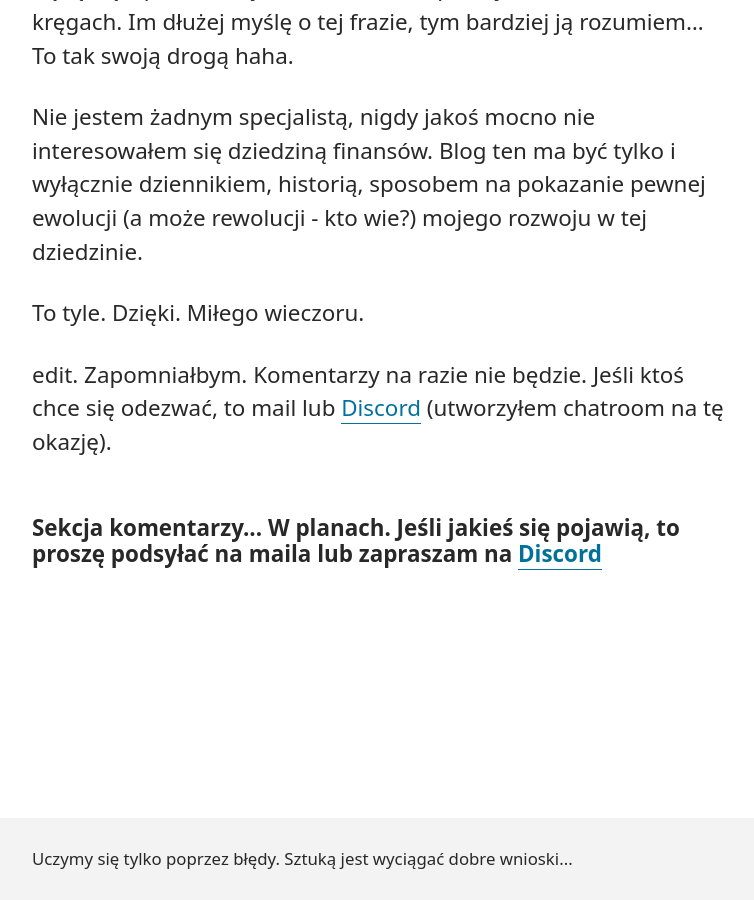
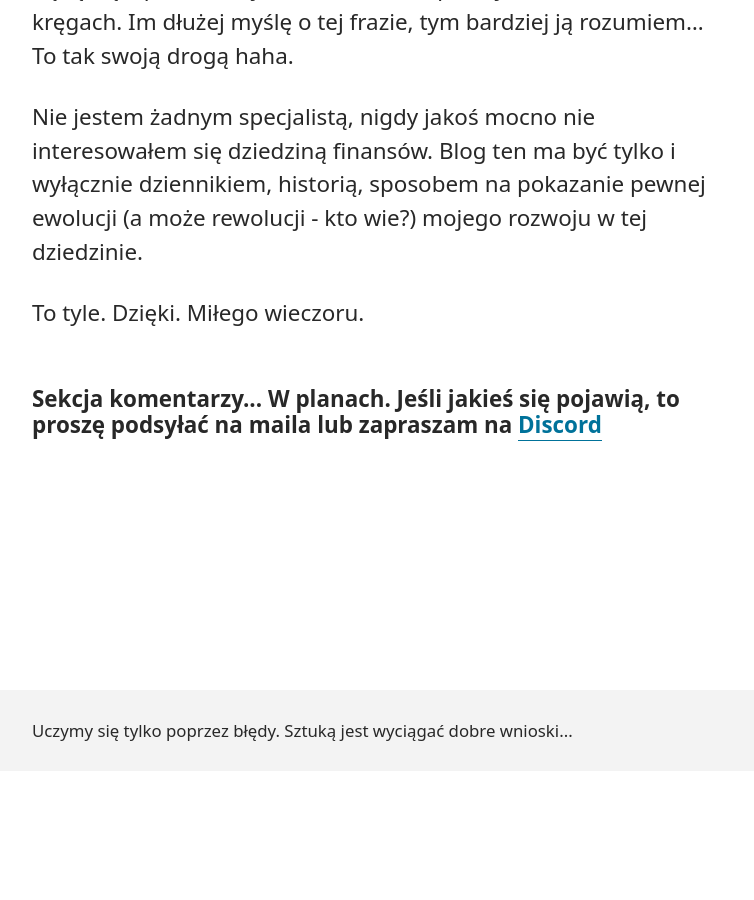
Before and after one commit to catpersec/blednyinwestor-website, a Jekyll site: the page built from _posts/2020-01-13-dzien-dobry.md, in a window 1280 px wide and 900 px high, scrolled down 590 px. Shown: the whole window, without its empty margins (258-1012 px from the left). Built offline with Jekyll 4.4.1, drawn with Linux system fonts in a browser that asks for light colours; a script that is not in the unit is left out; after the commit the page ends 1361 px from its top, so only the background shows below that.

Commit message:
Update 2020-01-13-dzien-dobry.md

```diff
--- a/_posts/2020-01-13-dzien-dobry.md
+++ b/_posts/2020-01-13-dzien-dobry.md
@@ -15,6 +15,3 @@ O mnie możesz przeczytać na podstronie: [O mnie](https://blednyinwestor.pl/),
 Nie jestem żadnym specjalistą, nigdy jakoś mocno nie interesowałem się dziedziną finansów. Blog ten ma być tylko i wyłącznie dziennikiem, historią, sposobem na pokazanie pewnej ewolucji (a może rewolucji - kto wie?) mojego rozwoju w tej dziedzinie.
 
 To tyle. Dzięki. Miłego wieczoru.
-
-edit.
-Zapomniałbym. Komentarzy na razie nie będzie. Jeśli ktoś chce się odezwać, to mail lub [Discord](https://discord.gg/dErvB9p) (utworzyłem chatroom na tę okazję).
```
